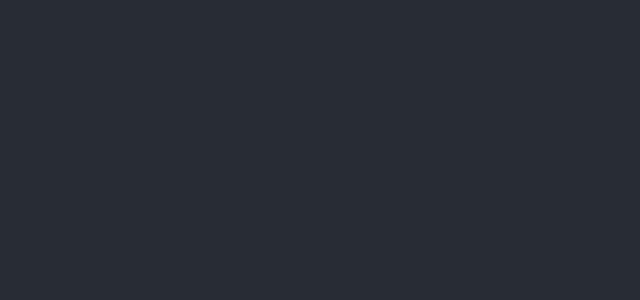
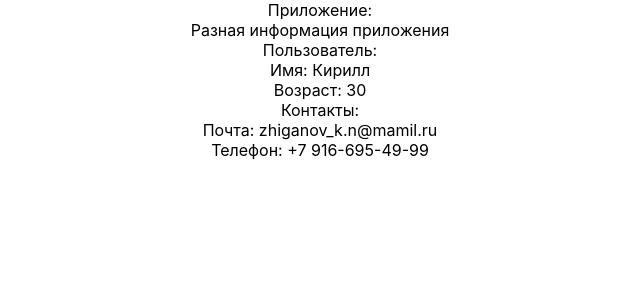
Before and after one commit to Zhiga-noff/react-third-week, a React (Create React App) app: page / in a window 1280 px wide. Shown: the top 300 px of the page, without its empty margins (320-960 px from the left). Built offline with nearby package versions, Linux system fonts and the light colour scheme.

Commit message:
Первый урок по пропсам

```diff
--- a/src/App.js
+++ b/src/App.js
@@ -1,12 +1,26 @@
 import style from './App.module.css';
+import { User } from './components/User';
+
+const getUserFromServer = () => {
+  return {
+    name: 'Кирилл',
+    age: 30,
+    email: 'zhiganov_k.n@mamil.ru',
+    phone: '+7 916-695-49-99',
+  };
+};
 
 // императивный
 export function App() {
+  const user = getUserFromServer();
   return (
     //декларативный
     <div className={style.app}>
-      <div className={style.header}>
-      </div>
+      <label className={style.appLabel} htmlFor="">
+        Приложение:
+      </label>
+      <div className="">Разная информация приложения</div>
+      <User {...user}/>
     </div>
   );
 }
--- /dev/null
+++ b/src/components/User.js
@@ -0,0 +1,18 @@
+import style from './User.module.css';
+
+export const User = (props) => {
+  return (
+    <div className={style.user}>
+      <label className={style.userLabel} htmlFor="">
+        Пользователь:
+      </label>
+      <div className="">Имя: {props.name}</div>
+      <div className="">Возраст: {props.age}</div>
+      <div className="">
+        <label htmlFor="">Контакты:</label>
+        <div className="">Почта: {props.email}</div>
+        <div className="">Телефон: {props.phone}</div>
+      </div>
+    </div>
+  );
+};
```
Also changed, not shown: src/modules/changeFunc.js (deleted, +0 -28 lines), src/components/Index.js (added), src/components/User.module.css (added).
